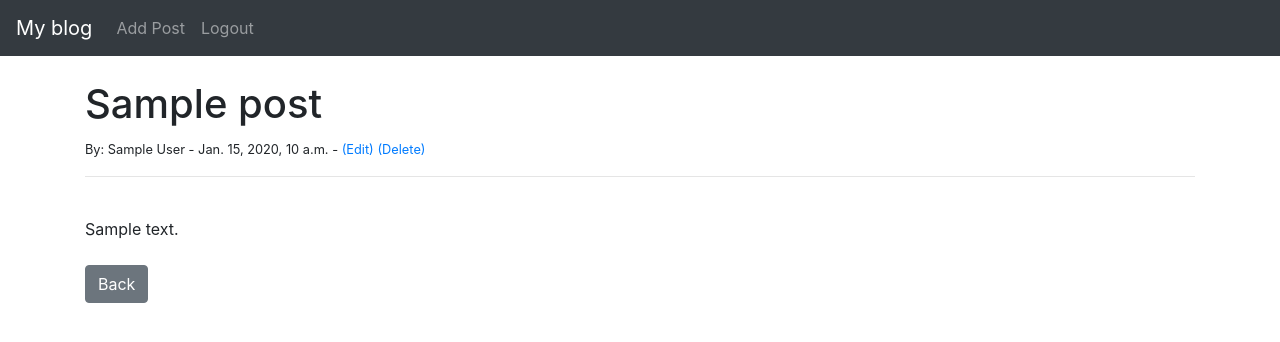
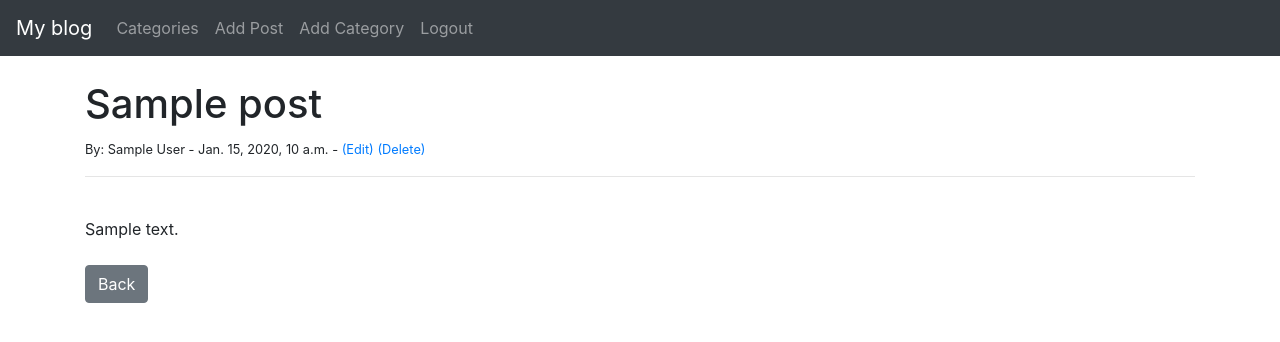
Before and after one commit to Rodion1198/django-blog, a Django app: page /article/1 in a window 1280 px wide. Shown: the top 342 px of the page. Run offline with Django 3.2, Linux system fonts and the light colour scheme; a user stored in the database is signed in; tables that the repository leaves empty hold one stand-in row (values such as "Sample post"); some libraries are stand-ins or nearby versions.

Commit message:
added category html files

```diff
--- a/blog/templates/article_detail.html
+++ b/blog/templates/article_detail.html
@@ -16,7 +16,7 @@
 </small>
 <hr>
 <br/>
-{{ post.body }}
+{{ post.body|safe }}
 
 <br/><br/>
 <a href="{% url 'home' %}" class="btn btn-secondary">
--- a/blog/templates/base.html
+++ b/blog/templates/base.html
@@ -25,10 +25,37 @@
     <ul class="navbar-nav mr-auto">
 
 
+{#        Category Menu Code    #}
+        {% if category_menu %}
+        <li class="nav-item dropdown">
+        <a class="nav-link dropdown-toggle" href="#" id="navbarDropdown" role="button" data-toggle="dropdown" aria-haspopup="true" aria-expanded="false">
+          Categories
+        </a>
+        <div class="dropdown-menu" aria-labelledby="navbarDropdown">
+
+
+        {% for item in category_menu %}
+            <a class="dropdown-item" href="{% url 'category' item|slugify %}">{{ item }}</a>
+        {% endfor %}
+
+        </div>
+      </li>
+
+        {% else %}
+            <li class="nav-item">
+             <a class="nav-link" href="{% url 'category-list' %}">Categories</a>
+            </li>
+        {% endif %}
+
         {% if user.is_authenticated %}
             <li class="nav-item">
              <a class="nav-link" href="{% url 'add_post' %}">Add Post</a>
             </li>
+
+            <li class="nav-item">
+             <a class="nav-link" href="{% url 'add_category' %}">Add Category</a>
+            </li>
+
 
             <li class="nav-item">
              <a class="nav-link" href="{% url 'logout' %}">Logout</a>
```
Also changed, not shown: blog/templates/home.html (+6 -3 lines).
